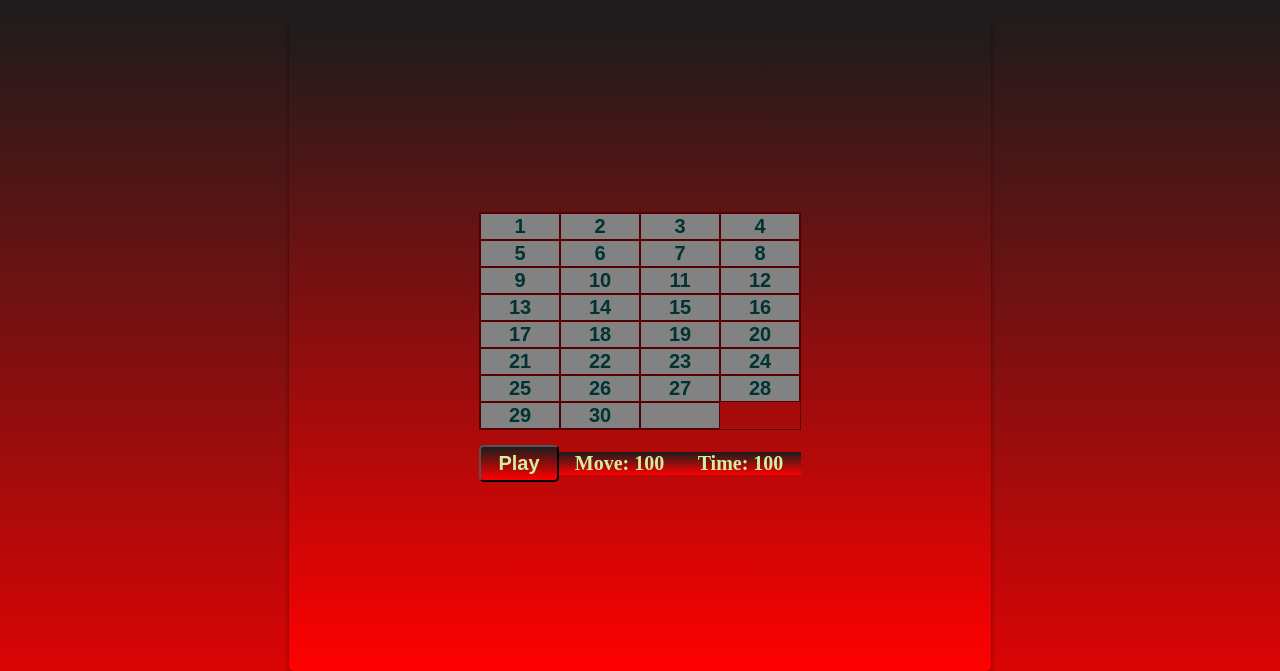
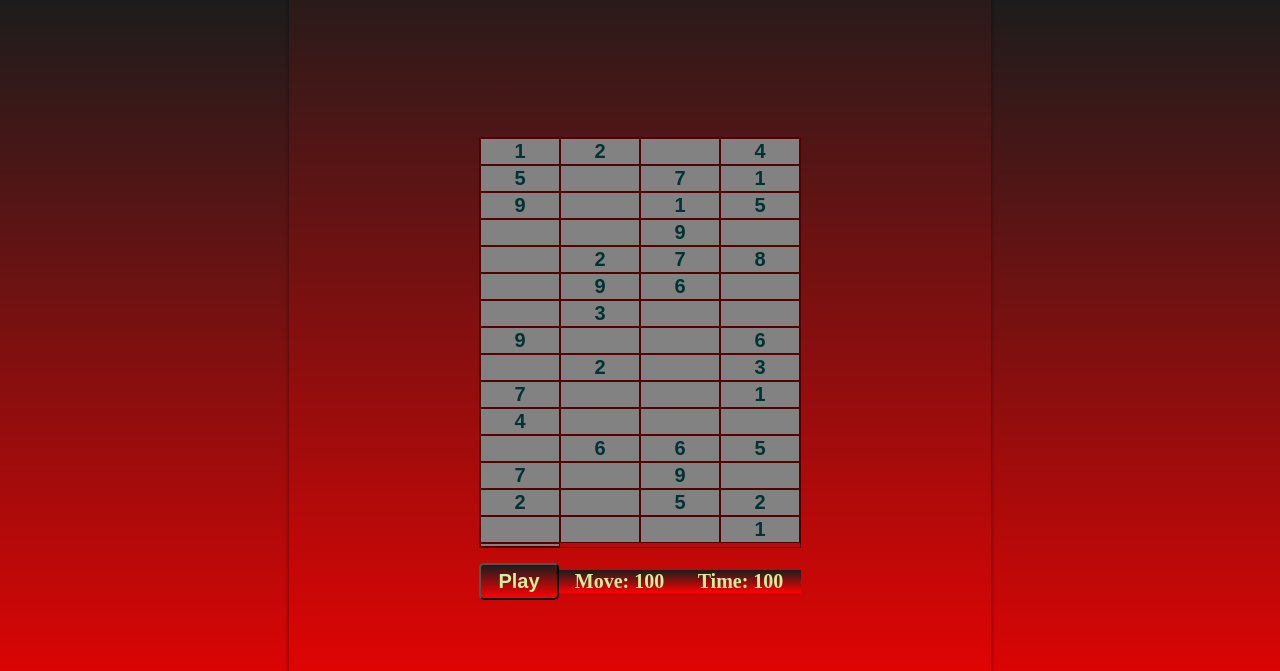
Before and after one commit to gabrielagaba/Sudoku, a plain HTML site: page projeto sudoku of/index.html in a window 1280 px wide. Shown: the top 671 px of the page. Drawn offline with Linux system fonts and the light colour scheme.

Commit message:
Add files via upload

```diff
--- a/projeto sudoku of/index.html
+++ b/projeto sudoku of/index.html
@@ -13,34 +13,64 @@
 
 		<button>1</button>
 		<button>2</button>
-		<button>3</button>
+		<button></button>
 		<button>4</button>
 		<button>5</button>
-		<button>6</button>
+		<button></button>
+		<button>7</button>
+		<button>1</button>
+		<button>9</button>
+		<button></button>
+		<button>1</button>
+		<button>5</button>
+		<button></button>
+		<button></button>
+		<button>9</button>
+		<button></button>
+		<button></button>
+		<button>2</button>
 		<button>7</button>
 		<button>8</button>
+		<button></button>
 		<button>9</button>
-		<button>10</button>
-		<button>11</button>
-		<button>12</button>
-		<button>13</button>
-		<button>14</button>
-		<button>15</button>
-		<button>16</button>
-		<button>17</button>
-		<button>18</button>
-		<button>19</button>
-		<button>20</button>
-		<button>21</button>
-		<button>22</button>
-		<button>23</button>
-		<button>24</button>
-		<button>25</button>
-		<button>26</button>
-		<button>27</button>
-		<button>28</button>
-		<button>29</button>
-		<button>30</button>
+		<button>6</button>
+		<button></button>
+		<button></button>
+		<button>3</button>
+		<button></button>
+		<button></button>
+		<button>9</button>
+		<button></button>
+		<button></button>
+		<button>6</button>
+		<button></button>
+		<button>2</button>
+		<button></button>
+		<button>3</button>
+		<button>7</button>
+		<button></button>
+		<button></button>
+		<button>1</button>
+		<button>4</button>
+		<button></button>
+		<button></button>
+		<button></button>
+		<button></button>
+		<button>6</button>
+		<button>6</button>
+		<button>5</button>
+		<button>7</button>
+		<button></button>
+		<button>9</button>
+		<button></button>
+		<button>2</button>
+		<button></button>
+		<button>5</button>
+		<button>2</button>
+		<button></button>
+		<button></button>
+		<button></button>
+		<button>1</button>
 		<button></button>
 </div>
 <div class="footer">
--- a/projeto sudoku of/style.css
+++ b/projeto sudoku of/style.css
@@ -1,4 +1,4 @@
-html{
+ html{
 	height: 100%;
 }
 body{
```
